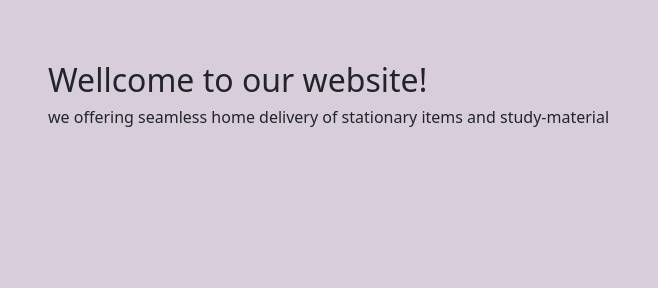
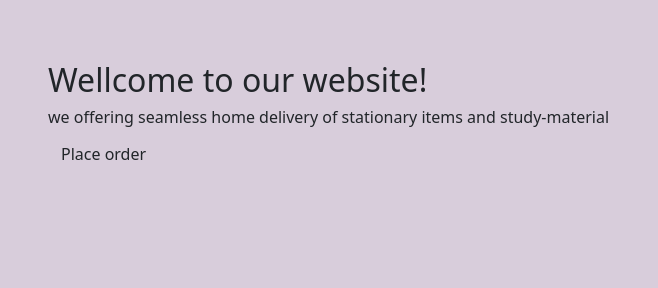
Before and after one commit to Rohit11D/KOSH-stationery, a plain HTML site: page index.html in a window 1280 px wide. Shown: the part 95-383 px from the top of the page, 0-658 px from the left. Drawn offline with nearby package versions, Linux system fonts and the light colour scheme; grey boxes are pictures that could not be loaded.

Commit message:
Update index.html

```diff
--- a/index.html
+++ b/index.html
@@ -85,6 +85,8 @@
   <section id="introduction">
     <h2>Wellcome to our website!</h2>
     <h6>we offering seamless home delivery of stationary items and study-material</h6>
+        <a href="placeOrder.html" class="btn placeOrderbutton" type="submit">Place order</a>
+
   </section>
 </div>
 <div class="col">
```
